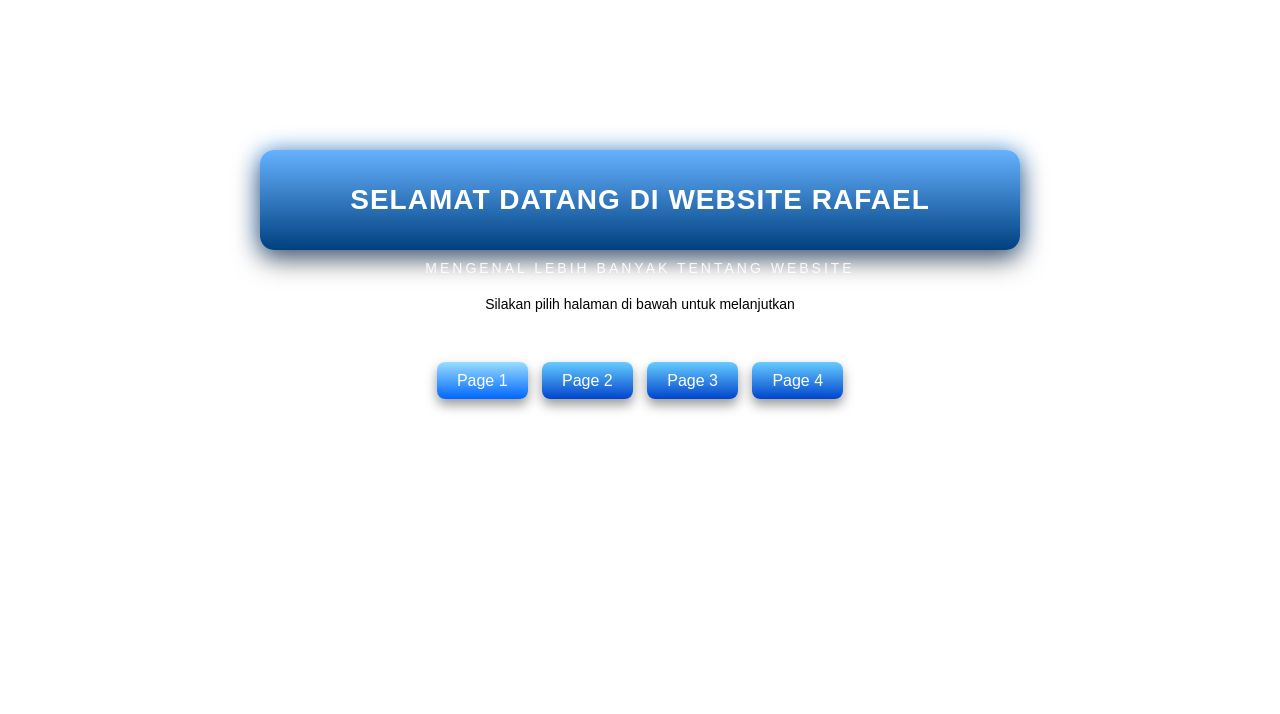
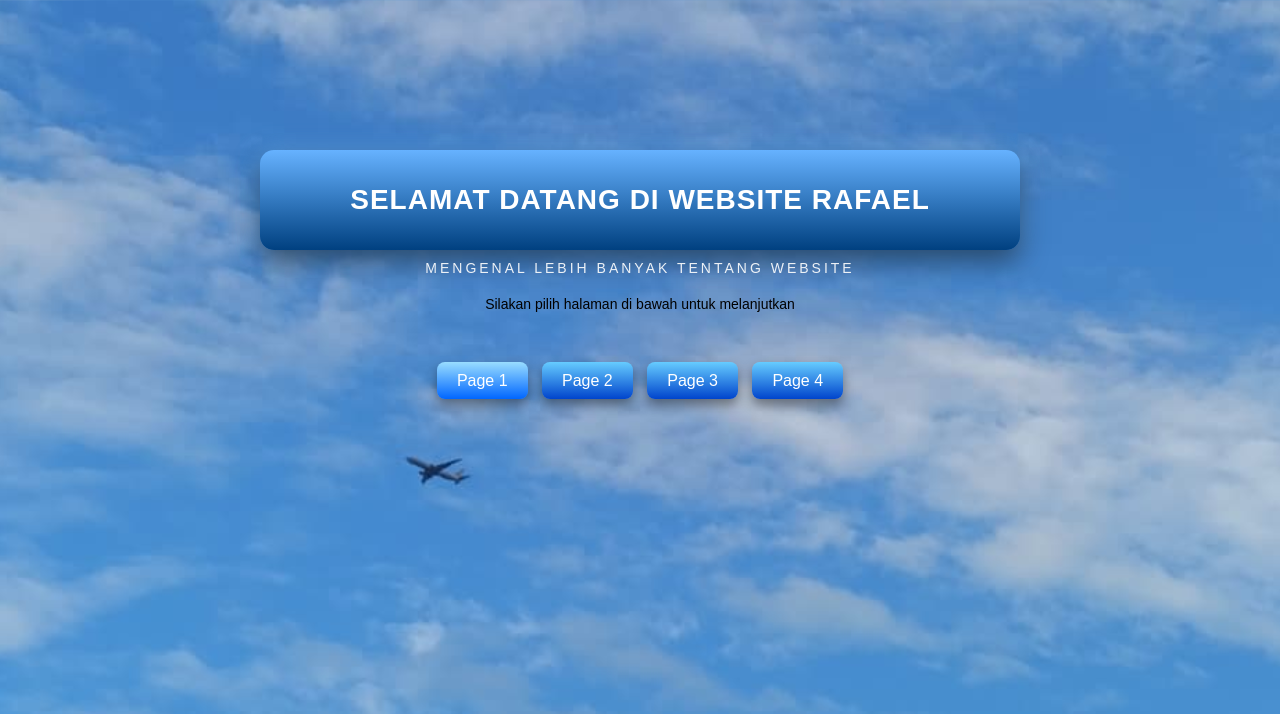
Before and after one commit to raframacomp/tugas, a plain HTML site: page Rafael 1.html in a window 1280 px wide. Shown: the top 714 px of the page. Drawn offline with Linux system fonts and the light colour scheme.

Commit message:
Update Rafael 1.html

```diff
--- a/Rafael 1.html
+++ b/Rafael 1.html
@@ -19,7 +19,7 @@
 body {
   margin: 0;
   height: 100vh;
-  background: url('image rafael/bg.jpg') no-repeat center center fixed;
+  background: url('bg.jpg') no-repeat center center fixed;
   background-size: cover;
   font-family: Arial, sans-serif;
   color: rgb(0, 0, 0);
```
